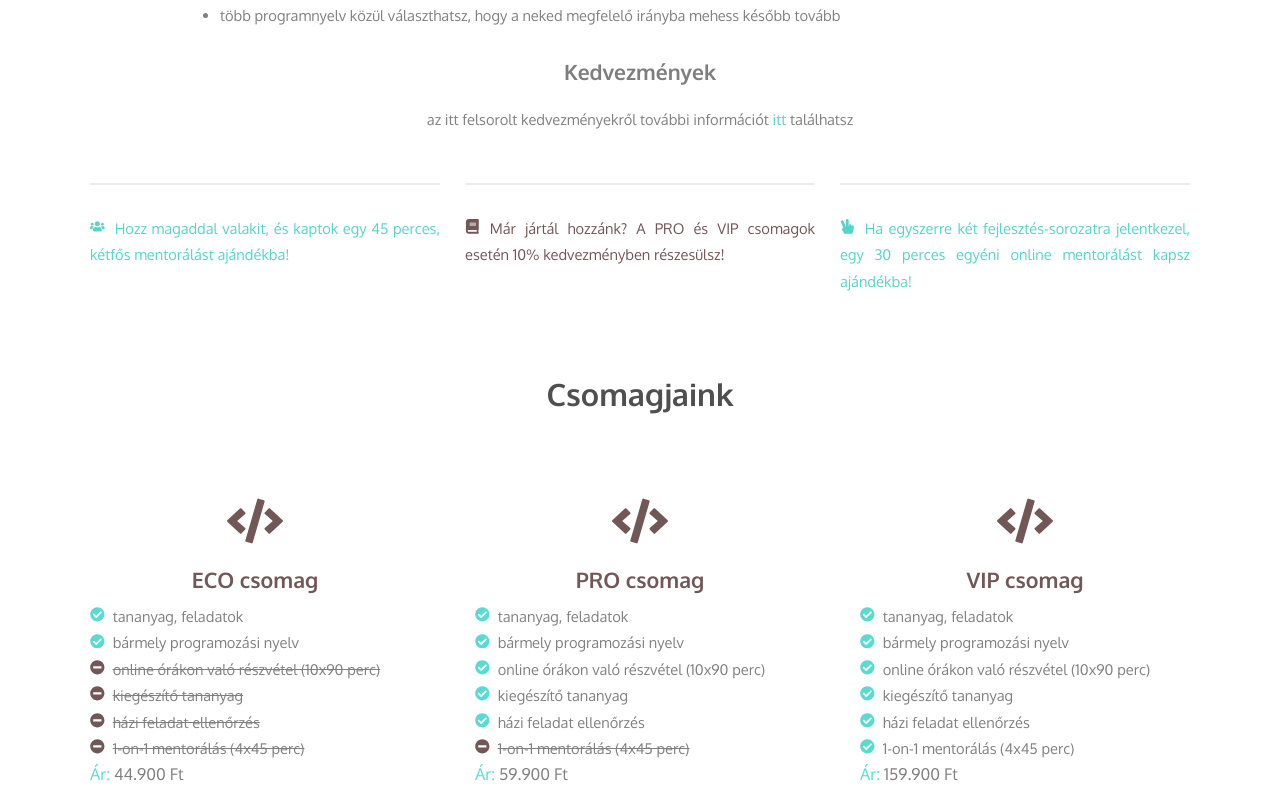
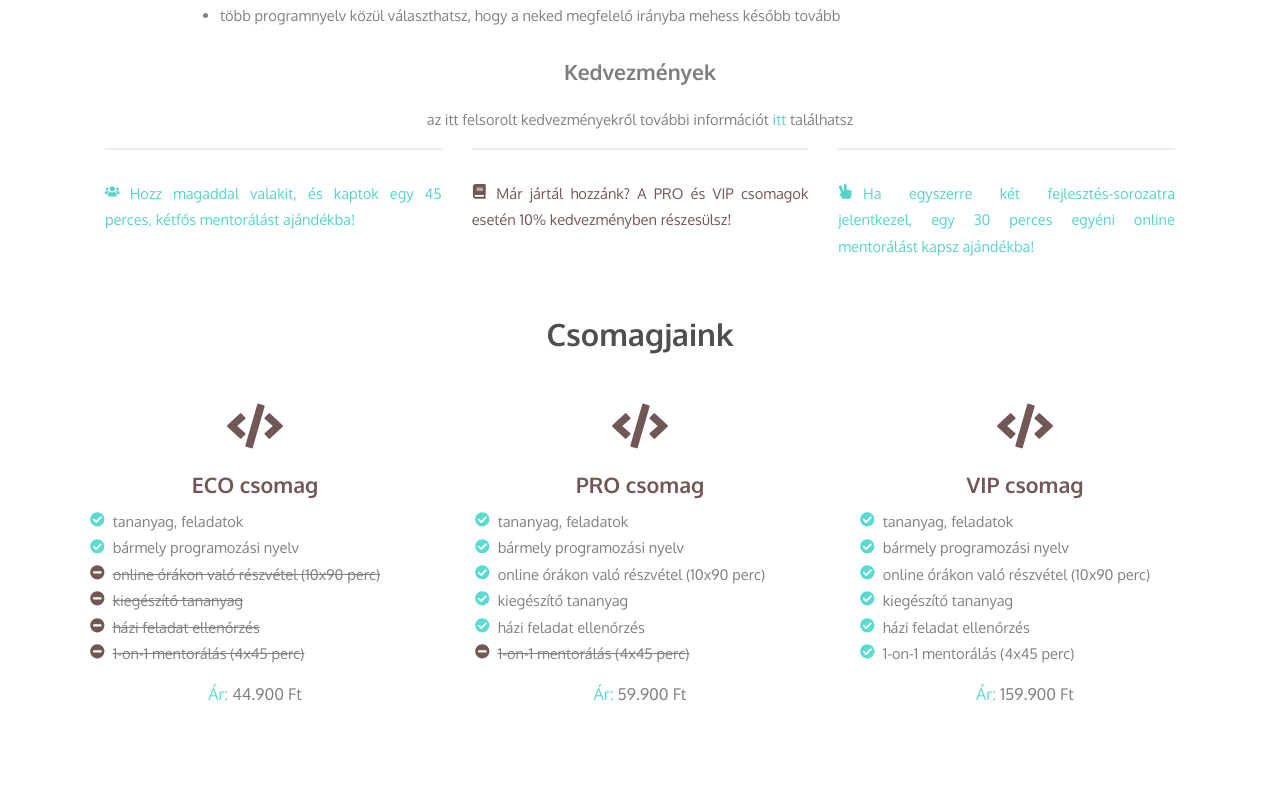
Before and after one commit to ferzs1/chocode-react, a React (Create React App) app: page / in a window 1280 px wide. Shown: the part 1264-2060 px from the top of the page. Built offline with nearby package versions, Linux system fonts and the light colour scheme.

Commit message:
Mobile first css

```diff
--- a/src/components/content/Discounts/Discount/Discount.module.css
+++ b/src/components/content/Discounts/Discount/Discount.module.css
@@ -1,8 +1,9 @@
 .Discount {
     border-top: 2px solid rgb(235, 235, 235);
-    width: 350px;
+    width: 80%;
+    margin: 15px;
     padding-top: 30px;
-    text-align: justify;
+    text-align: center;
     line-height: 1.8em;
 }
 
@@ -17,3 +18,10 @@
 .Brown {
     color: rgb(114, 87, 87);
 }
+
+@media (min-width: 1170px) {
+    .Discount {
+        width: 350px;
+        text-align: justify;
+    }
+}
--- a/src/components/content/Discounts/Discounts.module.css
+++ b/src/components/content/Discounts/Discounts.module.css
@@ -1,9 +1,11 @@
 .Discounts {
-    width: 1100px;
-    margin: 0 auto;
+    width: 100%;
+    margin: 10px;
     margin-top: 50px;
     display: flex;
+    flex-flow: column;
     align-content: space-between;
+    align-items: center;
     justify-content: space-between;
     font-size: 11pt;
 }
@@ -11,5 +13,8 @@
 @media (min-width: 1170px) {
     .Discounts {
         width: 1100px;
+        flex-flow: row;
+        margin: 0 auto;
+        align-items: normal;
     }
 }
--- a/src/components/content/Packages/Package/Package.module.css
+++ b/src/components/content/Packages/Package/Package.module.css
@@ -2,7 +2,11 @@
 	font-size: 11pt;
 	line-height: 1.8em;
 	text-align: center;
-	width: 28%;
+	width: 90%;
+}
+
+.Package:not(:first-child) {
+	margin-top: 50px;
 }
 
 .PckName {
@@ -22,6 +26,8 @@
 	list-style: none;
 	text-align: left;
 	color: gray;
+	margin: 0 auto;
+	width: 85%;
 }
 
 .List span {
@@ -40,14 +46,15 @@
 	text-decoration: line-through;
 }
 
-.Good :first-child, .Bad :first-child {
-    padding-right: 7px;
+.Good :first-child,
+.Bad :first-child {
+	padding-right: 7px;
 }
 
 .Price {
 	font-size: 1.1em;
-	text-align: left;
-	/* font-weight: bold; */
+	margin-top: 15px;
+	text-align: center;
 	color: gray;
 }
 
@@ -55,8 +62,24 @@
 	color: #59dbd1;
 }
 
-@media (min-width: 1100px) {
+@media (min-width: 450px) {
+	.List {
+		width: 400px;
+	}
+}
+
+@media (min-width: 800px) {
 	.Package {
 		width: 30%;
+		margin-top: 5px;
+	}
+
+	.List {
+		margin: 0;
+		width: 100%;
+	}
+
+	.Package:not(:first-child) {
+		margin-top: 5px;
 	}
 }
--- a/src/components/content/Packages/Packages.module.css
+++ b/src/components/content/Packages/Packages.module.css
@@ -6,6 +6,8 @@
     width: 90%;
     display:flex;
     justify-content: space-between;
+    align-items: center;
+    flex-flow: column;
     margin: 0 auto;
     text-align: center;
 }
@@ -13,13 +15,15 @@
 .Header {
     font-size: 1.6em;
     color: rgb(79, 79, 79);
-    margin: 80px auto;
+    margin: 40px auto;
 }
 
 
 @media (min-width: 800px) {
     .Packages {
         width: 750px;
+        flex-flow: row;
+        align-items: normal;
     }
 }
 
--- a/src/components/content/Teachers/Teacher/Teacher.module.css
+++ b/src/components/content/Teachers/Teacher/Teacher.module.css
@@ -2,7 +2,7 @@
     border-radius: 50%;
     width: 130px;
     height: 130px;
-    margin-right:30px;
+    margin: 0 0 30px 0;
 }
 
 .Text {
@@ -18,4 +18,14 @@
     font-weight: bold;
     color: #686868;
     padding-bottom: 20px;
+    text-align: center;
 }
+
+@media (min-width: 1000px) {
+    .Profile {
+        margin: 0 30px 0 0;
+    }
+    .Name {
+        text-align: justify;
+    }
+}
--- a/src/components/content/Teachers/Teachers.module.css
+++ b/src/components/content/Teachers/Teachers.module.css
@@ -17,6 +17,8 @@
 .TeacherList li {
 	display: flex;
 	justify-content: space-between;
+    flex-flow: column;
+    align-items: center;
 }
 
 .Text {
@@ -24,3 +26,10 @@
 	font-size: 11pt;
 	line-height: 1.8em;
 }
+
+@media (min-width: 1000px) {
+	.TeacherList li {
+        flex-flow: row;
+        align-items: normal;
+	}
+}
```
Lines whose indentation alone changed are shown as unchanged.
